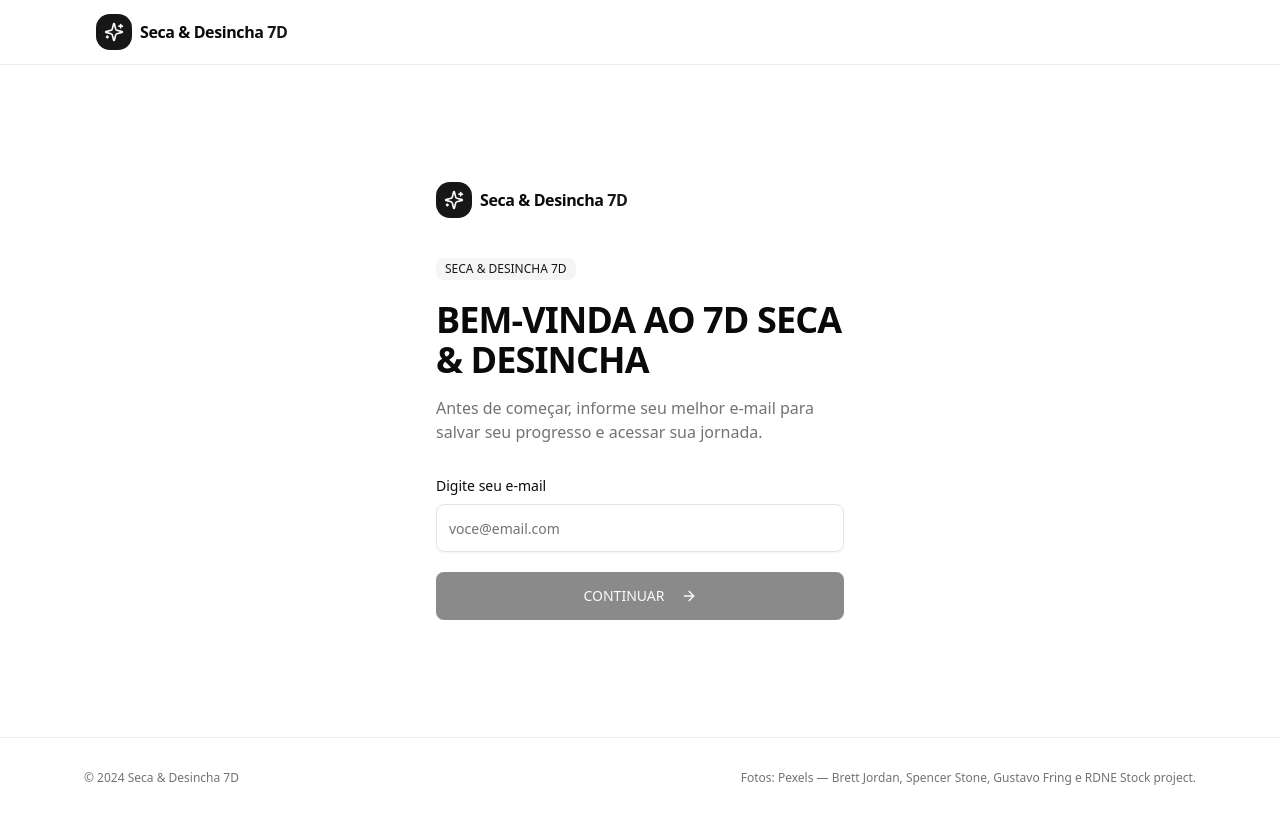
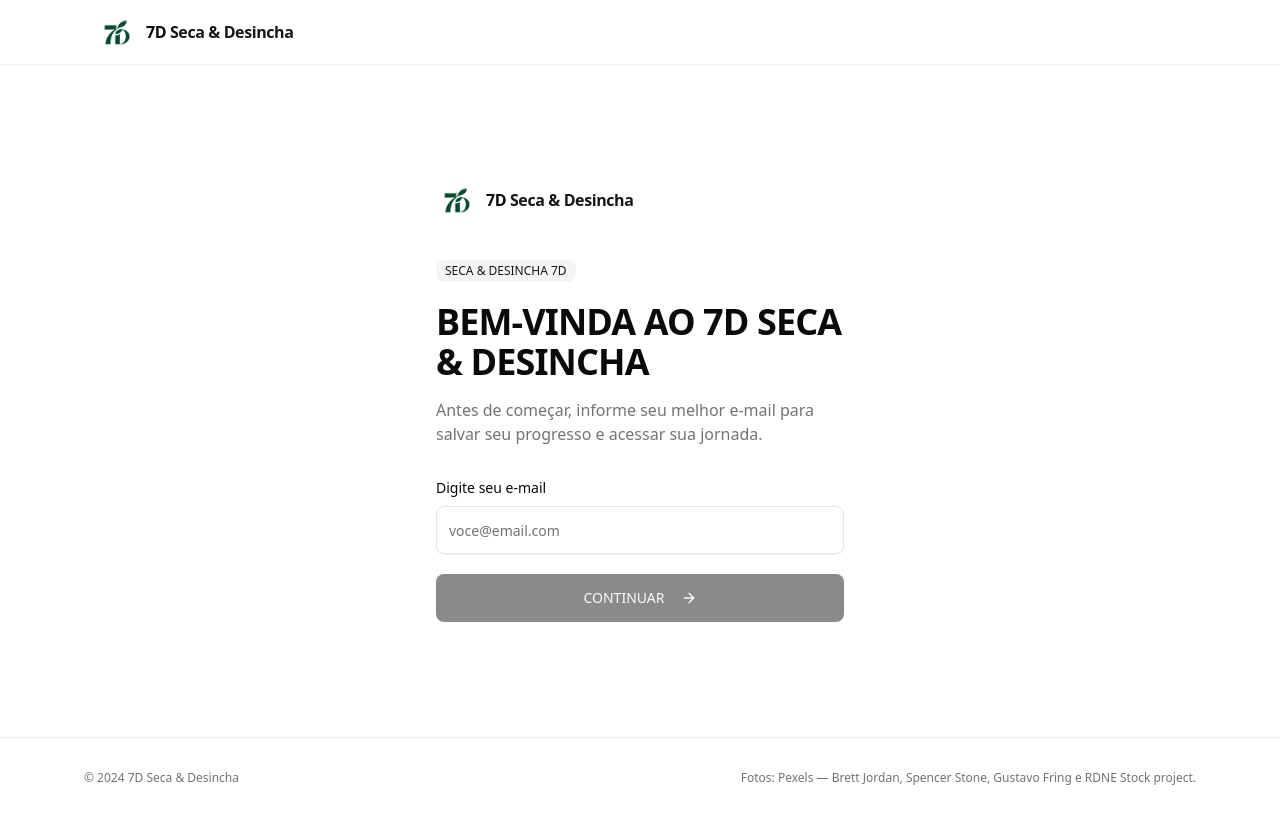
Before and after one commit to zeyvy/seca-desincha-7d, a React (Vite) app: page / in a window 1280 px wide. Built offline with nearby package versions, Linux system fonts and the light colour scheme.

Commit message:
coloque a logo e o nome é 7D Seca & Desincha
Gerado pelo Zenly.

```diff
--- a/src/pages/CompleteIndex.tsx
+++ b/src/pages/CompleteIndex.tsx
@@ -1,4 +1,5 @@
 import { useEffect, useMemo, useState } from "react";
+import logo from "@/assets/uploads/3718.png";
 import {
   ArrowLeft,
   ArrowRight,
@@ -445,11 +446,22 @@ const initialState = {
   measurements: [] as { date: string; weight: string; waist: string; abdomen: string; hip: string; photo?: string }[],
 };
 
+function getSafeStorage(): Storage | null {
+  try {
+    return typeof window !== "undefined" ? window.localStorage : null;
+  } catch {
+    return null;
+  }
+}
+
 function loadState() {
   try {
+    const storage = getSafeStorage();
+    const saved = storage?.getItem("seca-desincha-state");
+
     return {
       ...initialState,
-      ...JSON.parse(localStorage.getItem("seca-desincha-state") || "{}"),
+      ...(saved ? JSON.parse(saved) : {}),
     };
   } catch {
     return initialState;
@@ -469,9 +481,9 @@ export default function CompleteIndex() {
 
   useEffect(() => {
     try {
-      localStorage.setItem("seca-desincha-state", JSON.stringify(data));
+      getSafeStorage()?.setItem("seca-desincha-state", JSON.stringify(data));
     } catch {
-      // Storage is unavailable in sandboxed preview documents.
+      // O Preview pode bloquear o localStorage em documentos sandboxed.
     }
   }, [data]);
 
@@ -682,9 +694,35 @@ function Info({ label, value }: { label: string; value: string }) {
 }
 
 function Brand() {
-  return <div className="flex items-center gap-2"><span className="flex h-9 w-9 items-center justify-center rounded-xl bg-primary text-primary-foreground"><Sparkles className="h-5 w-5" /></span><span className="font-semibold tracking-tight">Seca & Desincha <span className="text-primary">7D</span></span></div>;
+  return (
+    <div className="flex items-center gap-2.5">
+      <img
+        src={logo}
+        alt="Logo 7D Seca & Desincha"
+        className="h-10 w-10 object-contain"
+      />
+      <span className="font-semibold tracking-tight">
+        7D <span className="text-primary">Seca & Desincha</span>
+      </span>
+    </div>
+  );
 }
 
 function Shell({ children }: { children: React.ReactNode }) {
-  return <div className="min-h-screen bg-background text-foreground"><header className="border-b border-border/70"><div className="mx-auto flex h-16 max-w-6xl items-center px-5 sm:px-8"><Brand /></div></header>{children}<footer className="border-t border-border/70 py-8"><div className="mx-auto flex max-w-6xl flex-col gap-2 px-5 text-xs text-muted-foreground sm:flex-row sm:justify-between"><span>© 2024 Seca & Desincha 7D</span><span>Fotos: Pexels — Brett Jordan, Spencer Stone, Gustavo Fring e RDNE Stock project.</span></div></footer></div>;
+  return (
+    <div className="min-h-screen bg-background text-foreground">
+      <header className="border-b border-border/70">
+        <div className="mx-auto flex h-16 max-w-6xl items-center px-5 sm:px-8">
+          <Brand />
+        </div>
+      </header>
+      {children}
+      <footer className="border-t border-border/70 py-8">
+        <div className="mx-auto flex max-w-6xl flex-col gap-2 px-5 text-xs text-muted-foreground sm:flex-row sm:justify-between">
+          <span>© 2024 7D Seca & Desincha</span>
+          <span>Fotos: Pexels — Brett Jordan, Spencer Stone, Gustavo Fring e RDNE Stock project.</span>
+        </div>
+      </footer>
+    </div>
+  );
 }
```
Also changed, not shown: src/assets/uploads/3718.png (added).
